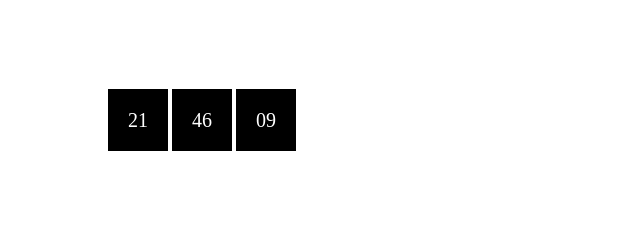
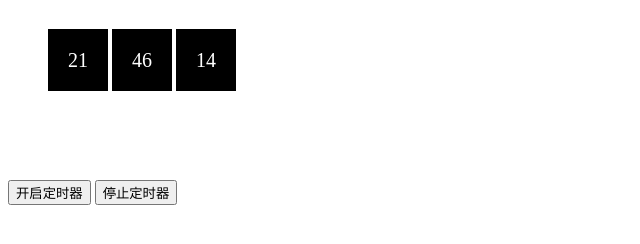
Before and after one commit to Alacazar99/JavaScrip_-, a plain HTML site: page 5-5/倒计时.html in a window 1280 px wide. Shown: the whole page, without its empty margins (0-640 px from the left). Drawn offline with Linux system fonts and the light colour scheme.

Commit message:
commit 倒计时 update

```diff
--- a/5-5/倒计时.html
+++ b/5-5/倒计时.html
@@ -4,9 +4,9 @@
 	<title>倒计时</title>
 	<style type="text/css">
 		div{
-			width: 500px;
-			height: 600px;
-			margin: 100px;
+			width: 200px;
+			height: 100px;
+			margin: 40px;
 		}
 		div span{
 			padding: 20px;
@@ -17,6 +17,9 @@
 			font-size: 20px;
 			line-height: 40px;
 		}
+		#clicked{
+			background: pink;
+		}
 	</style>
 </head>
 <body>
@@ -25,6 +28,8 @@
 		<span class="minute">2</span>
 		<span class="second">3</span>
 	</div>
+	<button  class="start">开启定时器</button>
+	<button class="stop">停止定时器</button>
 
 	<script type="text/javascript">
 
@@ -34,7 +39,21 @@
 		var inputTime = +new Date("2020-5-6 12:00:00");
 		lesstime();  // 先执行一次，避免第一次刷新有空白；
 		// 开启定时器；
-		setInterval(lesstime,1000);
+		// setInterval();
+		var start = document.querySelector('.start');
+		var stop = document.querySelector('.stop');
+		var times = null;   // 全局变量；null 是空对象；
+
+		start.addEventListener('click',function(){
+			timer = setInterval(lesstime,1000);
+			stop.style.backgroundColor = '';
+			this.style.backgroundColor = 'pink';
+		})
+		stop.addEventListener('click',function(){
+			clearInterval(timer);
+			start.style.backgroundColor = '';
+			this.style.backgroundColor = 'pink';
+		})
 
 		function lesstime(){
 			var now = +new Date();
```
Also changed, not shown: 5-5/清除setTimeout()定时器.html (+3 -0 lines), 5-5/自动关闭广告.html (+0 -1 lines).
